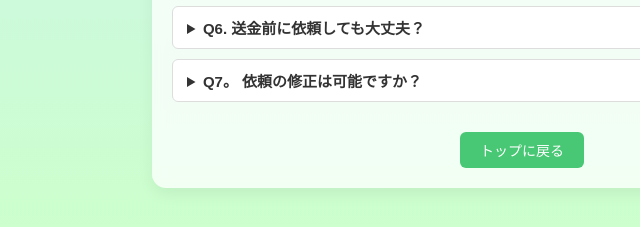
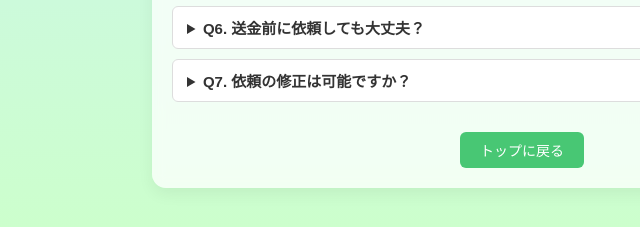
Before and after one commit to cpm-subsub/faq, a plain HTML site: page index.html in a window 1280 px wide. Shown: the part 563-790 px from the top of the page, 118-758 px from the left. Drawn offline with Linux system fonts and the light colour scheme.

Commit message:
Update index.html

```diff
--- a/index.html
+++ b/index.html
@@ -47,7 +47,7 @@
   </details>
 
         <details>
-    <summary>Q7。 依頼の修正は可能ですか？</summary>
+    <summary>Q7. 依頼の修正は可能ですか？</summary>
     <p>A. NGです。もう一度購入をお願いします。<BR>なお、明らかに運営側のミスの場合はサポートからお問い合わせいただければ対応いたします。</p>
   </details>
             <button onclick="location.href='index.html'" class="more-faq">トップに戻る</button>
```
